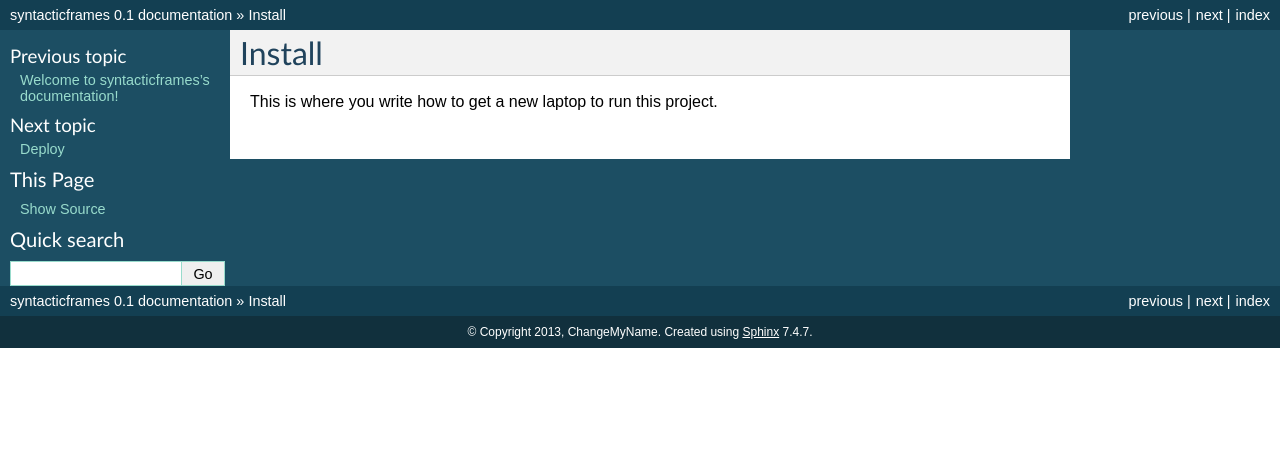
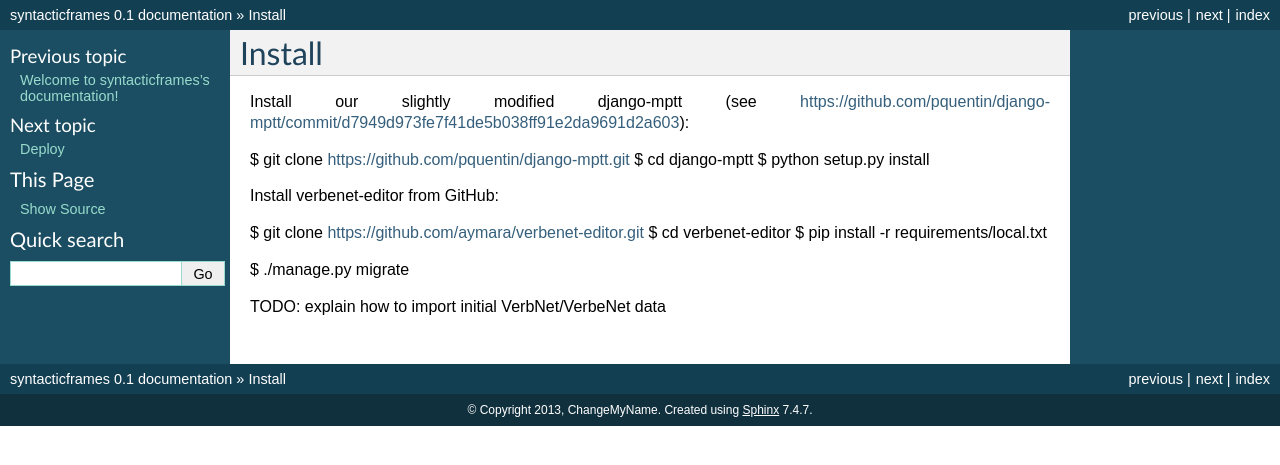
Before and after one commit to aymara/verbenet-editor, a Sphinx documentation site: the page built from docs/install.rst, in a window 1280 px wide. Shown: the top 465 px of the page. Built offline with Sphinx 7.4.7, drawn with Linux system fonts in a browser that asks for light colours; pages that are not in the unit, such as notebooks, are missing from menus.

Commit message:
Document first part of install

```diff
--- a/docs/install.rst
+++ b/docs/install.rst
@@ -1,4 +1,19 @@
 Install
-=========
+=======
 
-This is where you write how to get a new laptop to run this project.
+Install our slightly modified django-mptt (see
+https://github.com/pquentin/django-mptt/commit/d7949d973fe7f41de5b038ff91e2da9691d2a603):
+
+$ git clone https://github.com/pquentin/django-mptt.git
+$ cd django-mptt
+$ python setup.py install
+
+Install verbenet-editor from GitHub:
+
+$ git clone https://github.com/aymara/verbenet-editor.git
+$ cd verbenet-editor
+$ pip install -r requirements/local.txt
+
+$ ./manage.py migrate
+
+TODO: explain how to import initial VerbNet/VerbeNet data
```
